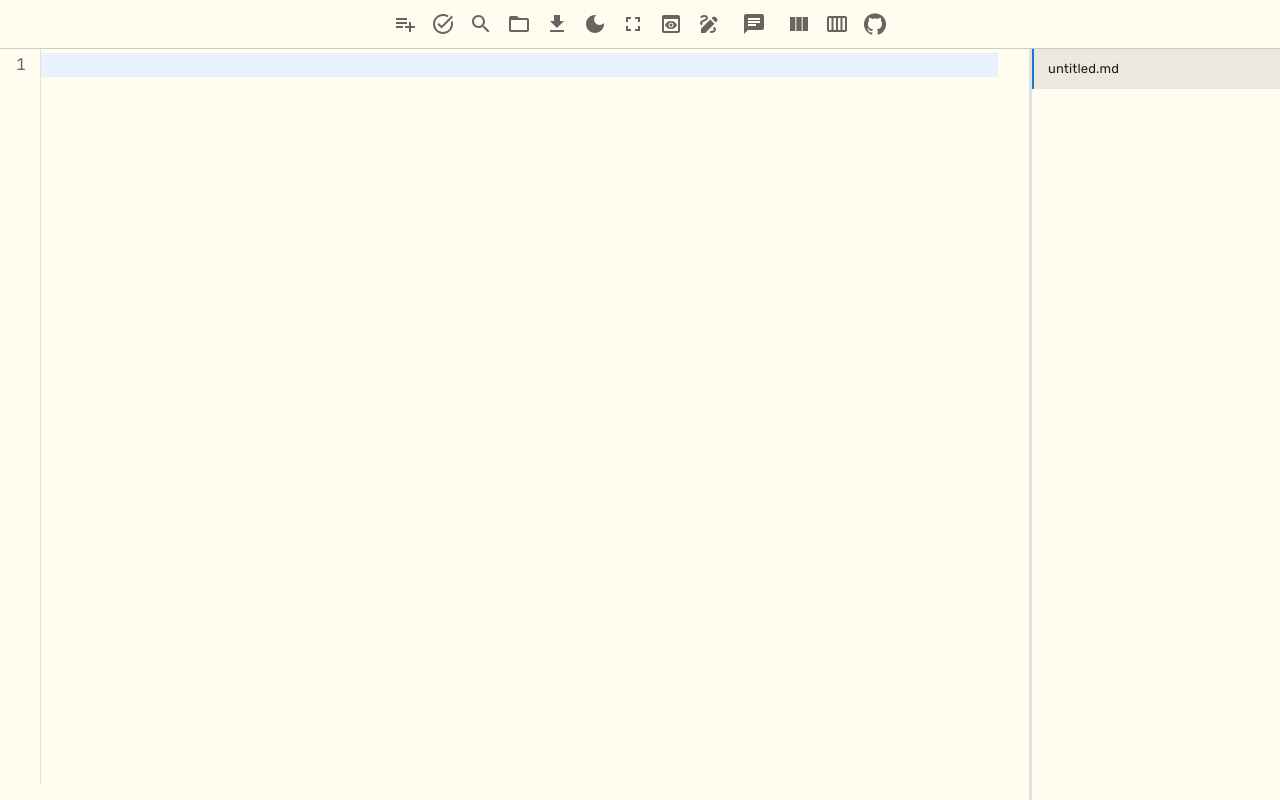
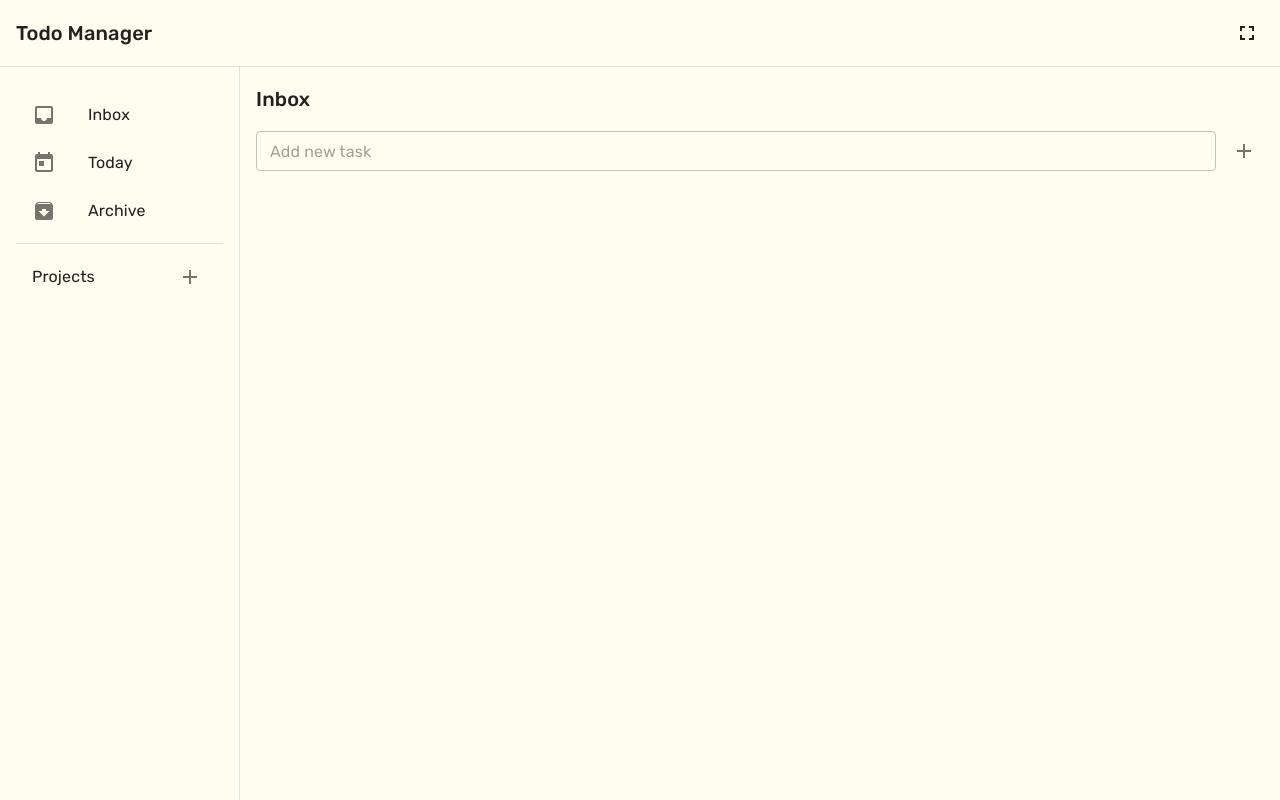
Before and after one commit to tchowdary/notepad-web, a React (Vite) app: page /#/todo in a window 1280 px wide. Before the commit this address led to /. Built offline with nearby package versions, Linux system fonts and the light colour scheme; sample sign-in values are in the browser's storage; what dropbox would draw is missing.

Commit message:
Add fullscreen todo manager with dedicated routes and improved data storage

```diff
--- a/src/App.jsx
+++ b/src/App.jsx
@@ -1,5 +1,5 @@
 import { useState, useEffect, useRef } from 'react';
-import { Routes, Route, useLocation, Navigate } from 'react-router-dom';
+import { Routes, Route, useLocation, Navigate, useNavigate } from 'react-router-dom';
 import { ThemeProvider, createTheme, CssBaseline, Box } from '@mui/material';
 import Editor from './components/Editor';
 import TabList from './components/TabList';
@@ -52,6 +52,8 @@ function App() {
   });
   const [quickAddOpen, setQuickAddOpen] = useState(false);
   const [showChat, setShowChat] = useState(false);
+  const [showTodoSidebar, setShowTodoSidebar] = useState(false);
+  const [isTodoFullscreen, setIsTodoFullscreen] = useState(false);
   const [isChatFullscreen, setIsChatFullscreen] = useState(false);
   const [showApiSettings, setShowApiSettings] = useState(false);
   const [showQuickChat, setShowQuickChat] = useState(false);
@@ -65,6 +67,7 @@ function App() {
   const [syncStatus, setSyncStatus] = useState('');
 
   const location = useLocation();
+  const navigate = useNavigate();
 
   // Handle direct hash URLs for tabs
   useEffect(() => {
@@ -345,6 +348,13 @@ function App() {
         } else if (showChat) {
           handleChatToggle();
         }
+        if (isTodoFullscreen) {
+          setIsTodoFullscreen(false);
+          setShowTodoSidebar(false);
+          setShowSidebar(true);
+        } else if (showTodoSidebar) {
+          handleTodoClick();
+        }
         return;
       }
 
@@ -352,6 +362,13 @@ function App() {
       if ((e.ctrlKey || e.metaKey) && e.shiftKey && e.key.toLowerCase() === 'c') {
         e.preventDefault();
         handleChatFullscreen();
+        return;
+      }
+
+      // Open Todo in fullscreen with Ctrl/Cmd + Shift + T
+      if ((e.ctrlKey || e.metaKey) && e.shiftKey && e.key.toLowerCase() === 't') {
+        e.preventDefault();
+        handleTodoFullscreenToggle(true);
         return;
       }
 
@@ -371,7 +388,7 @@ function App() {
     // Use capture phase to handle the event before React's event system
     window.addEventListener('keydown', handleKeyDown, true);
     return () => window.removeEventListener('keydown', handleKeyDown, true);
-  }, [focusMode, showChat, isChatFullscreen]);
+  }, [focusMode, showChat, isChatFullscreen, showTodoSidebar, isTodoFullscreen]);
 
   useEffect(() => {
     const handleKeyPress = (e) => {
@@ -645,25 +662,11 @@ function App() {
   };
 
   const handleTodoClick = () => {
-    // Check if todo tab already exists
-    const todoTab = tabs.find(tab => tab.type === 'todo');
-    if (todoTab) {
-      setActiveTab(todoTab.id);
-      return;
-    }
-
-    // Create new todo tab with consistent ID generation
-    const newId = Math.max(...tabs.map(tab => tab.id), 0) + 1;
-    const newTab = {
-      id: newId,
-      name: 'Todo',
-      content: '',
-      type: 'todo',
-      editorType: 'todo'
+    navigate('/todo');
   };
 
-    setTabs(prev => [...prev, newTab]);
-    setActiveTab(newId);
+  const handleTodoFullscreenToggle = (isFullscreen) => {
+    setIsTodoFullscreen(isFullscreen);
   };
 
   const handleQuickAddTask = (taskText) => {
@@ -1029,6 +1032,27 @@ function App() {
             />
           </Box>
         } />
+        <Route path="/todo" element={
+          <Box sx={{ height: '100vh', width: '100vw' }}>
+            <TodoManager
+              tasks={todoData}
+              onTasksChange={setTodoData}
+              darkMode={darkMode}
+              onFullscreenChange={setIsTodoFullscreen}
+              initialFullscreen={isTodoFullscreen}
+            />
+          </Box>
+        } />
+        <Route path="/notes/:taskId" element={
+          <Box sx={{ height: '100vh', width: '100vw' }}>
+            <TodoManager
+              tasks={todoData}
+              onTasksChange={setTodoData}
+              darkMode={darkMode}
+              isNotesRoute={true}
+            />
+          </Box>
+        } />
         <Route path="/*" element={
           <Box sx={{ height: '100vh', display: 'flex', flexDirection: 'column' }}>
             {/* Rest of your existing App UI */}
@@ -1058,21 +1082,20 @@ function App() {
                     onNewDrawing={handleNewDrawing}
                     onConvert={(converterId) => handleConvert(converterId)}
                     onFormatJson={() => editorRef.current?.formatJson()}
+                    className="main-toolbar"
                     currentFile={activeTab ? tabs.find(tab => tab.id === activeTab) : null}
-                    setShowGitHubSettings={setShowGitHubSettings}
                     onTodoClick={handleTodoClick}
-                    onQuickAddClick={handleQuickAddClick}
+                    onQuickAddClick={() => setQuickAddOpen(true)}
+                    onChatToggle={handleChatToggle}
                     showChat={showChat}
-                    onChatToggle={handleChatToggle}
+                    showTodoSidebar={showTodoSidebar}
                     setSplitView={setSplitView}
                     setRightTab={handleSetRightTab}
                     splitView={splitView}
-                    editorRef={tipTapEditorRef}
+                    editorRef={editorRef}
                     tabs={tabs}
                     activeTab={activeTab}
                     setActiveTab={setActiveTab}
-                    isSyncing={isSyncing}
-                    syncStatus={syncStatus}
                     onCommandPaletteOpen={() => setShowCommandPalette(true)}
                   />
                 </Box>
@@ -1168,15 +1191,6 @@ function App() {
                     {showChat && (
                       <Box
                         sx={{
-                          ...(isChatFullscreen ? {
-                            position: 'fixed',
-                            top: 0,
-                            right: 0,
-                            bottom: 0,
-                            left: 0,
-                            zIndex: theme.zIndex.drawer + 2,
-                            bgcolor: 'background.default',
-                          } : {
                           flex: '0 0 40%',
                           minWidth: { xs: '300px', sm: '350px', md: '400px' },
                           maxWidth: '800px',
@@ -1185,7 +1199,6 @@ function App() {
                           flexDirection: 'column',
                           position: 'relative',
                           transition: 'flex 0.3s ease',
-                          })
                         }}
                       >
                         <ChatBox
@@ -1200,7 +1213,7 @@ function App() {
                   </Box>
 
                   {/* Right Sidebar */}
-                  {!focusMode && (showSidebar || window.innerWidth > 960) && !showChat && (
+                  {!focusMode && (showSidebar || window.innerWidth > 960) && (
                     <Box
 
                       sx={{
--- a/src/components/TodoManager.jsx
+++ b/src/components/TodoManager.jsx
@@ -1,5 +1,6 @@
 import React, { useState, useEffect } from 'react';
 import TipTapEditor from './TipTapEditor';
+import { useNavigate, useParams, useLocation } from 'react-router-dom';
 import {
   Box,
   Typography,
@@ -20,7 +21,7 @@ import {
   DialogActions,
   Link,
   Tooltip,
-  Drawer,
+  Paper,
 } from '@mui/material';
 import {
   Add as AddIcon,
@@ -34,6 +35,10 @@ import {
   CalendarToday as CalendarIcon,
   NoteAdd as NoteIcon,
   Edit as EditIcon,
+  Fullscreen as FullscreenIcon,
+  FullscreenExit as FullscreenExitIcon,
+  Close as CloseIcon,
+  ArrowBack as ArrowBackIcon,
 } from '@mui/icons-material';
 
 // Function to extract URLs from text
@@ -87,7 +92,10 @@ const getTodayString = () => {
   return today.toISOString().split('T')[0];
 };
 
-const TodoManager = ({ tasks, onTasksChange, darkMode }) => {
+const TodoManager = ({ tasks, onTasksChange, darkMode, onFullscreenChange, initialFullscreen = false, isNotesRoute = false }) => {
+  const navigate = useNavigate();
+  const { taskId } = useParams();
+  const location = useLocation();
   const [newTask, setNewTask] = useState('');
   const [selectedProject, setSelectedProject] = useState('inbox');
   const [anchorEl, setAnchorEl] = useState(null);
@@ -98,8 +106,91 @@ const TodoManager = ({ tasks, onTasksChange, darkMode }) => {
   const [editingTaskId, setEditingTaskId] = useState(null);
   const [editingTaskText, setEditingTaskText] = useState('');
   const [selectedTaskForNotes, setSelectedTaskForNotes] = useState(null);
-  const [notesDrawerOpen, setNotesDrawerOpen] = useState(false);
+  const [isFullscreen, setIsFullscreen] = useState(initialFullscreen);
   const dateInputRef = React.useRef(null);
+
+  // Initialize todo data from localStorage on component mount
+  useEffect(() => {
+    const loadTodoData = async () => {
+      try {
+        const storedData = localStorage.getItem('todoData');
+        if (storedData) {
+          onTasksChange(JSON.parse(storedData));
+        }
+      } catch (error) {
+        console.error('Error loading todo data:', error);
+      }
+    };
+
+    loadTodoData();
+  }, []);
+
+  // Save todo data to localStorage whenever it changes
+  useEffect(() => {
+    localStorage.setItem('todoData', JSON.stringify(tasks));
+  }, [tasks]);
+
+  useEffect(() => {
+    if (onFullscreenChange) {
+      onFullscreenChange(isFullscreen);
+    }
+  }, [isFullscreen, onFullscreenChange]);
+
+  // Set initial fullscreen state from props
+  useEffect(() => {
+    setIsFullscreen(initialFullscreen);
+  }, [initialFullscreen]);
+
+  // Find the task when in notes route
+  useEffect(() => {
+    if (isNotesRoute && taskId) {
+      // Find the task in all possible locations
+      let foundTask = null;
+
+      // Check inbox
+      foundTask = tasks.inbox?.find(t => t.id === parseInt(taskId));
+
+      // Check archive if not found
+      if (!foundTask) {
+        foundTask = tasks.archive?.find(t => t.id === parseInt(taskId));
+      }
+
+      // Check all projects if not found
+      if (!foundTask && tasks.projects) {
+        for (const projectName in tasks.projects) {
+          const projectTasks = tasks.projects[projectName];
+          foundTask = projectTasks?.find(t => t.id === parseInt(taskId));
+          if (foundTask) {
+            setSelectedProject(projectName);
+            break;
+          }
+        }
+      }
+
+      if (foundTask) {
+        setSelectedTaskForNotes(foundTask);
+      } else {
+        // If task not found, navigate back to todo manager
+        navigate('/todo');
+      }
+    }
+  }, [isNotesRoute, taskId, tasks, navigate]);
+
+  // Add escape key handler for notes route
+  useEffect(() => {
+    const handleKeyDown = (e) => {
+      if (isNotesRoute && e.key === 'Escape') {
+        navigate('/todo');
+      }
+    };
+
+    window.addEventListener('keydown', handleKeyDown);
+    return () => window.removeEventListener('keydown', handleKeyDown);
+  }, [isNotesRoute, navigate]);
+
+  const toggleFullscreen = () => {
+    setIsFullscreen(!isFullscreen);
+  };
 
   const handleAddTask = () => {
     if (!newTask.trim()) return;
@@ -325,13 +416,11 @@ const TodoManager = ({ tasks, onTasksChange, darkMode }) => {
   };
 
   const handleOpenNotes = (task) => {
-    setSelectedTaskForNotes(task);
-    setNotesDrawerOpen(true);
+    navigate(`/notes/${task.id}`);
   };
 
   const handleCloseNotes = () => {
-    setSelectedTaskForNotes(null);
-    setNotesDrawerOpen(false);
+    navigate('/todo');
   };
 
   const handleNotesChange = (newContent) => {
@@ -394,8 +483,67 @@ const TodoManager = ({ tasks, onTasksChange, darkMode }) => {
     setEditingTaskText('');
   };
 
+  // Render notes view if in notes route
+  if (isNotesRoute && selectedTaskForNotes) {
     return (
-    <Box sx={{ height: '100%', display: 'flex' }}>
+      <Box sx={{
+        height: '100%',
+        display: 'flex',
+        flexDirection: 'column',
+        bgcolor: darkMode ? '#1f1a24' : 'background.paper',
+        color: darkMode ? '#ffffff' : 'text.primary',
+      }}>
+        <Box
+          sx={{
+            p: 2,
+            display: 'flex',
+            justifyContent: 'space-between',
+            alignItems: 'center',
+            borderBottom: 1,
+            borderColor: 'divider'
+          }}
+        >
+          <Box sx={{ display: 'flex', alignItems: 'center' }}>
+            <Tooltip title="Back to Todo Manager (Esc)">
+              <IconButton
+                onClick={handleCloseNotes}
+                size="small"
+                sx={{ mr: 2, color: darkMode ? '#ffffff' : 'text.primary' }}
+              >
+                <ArrowBackIcon />
+              </IconButton>
+            </Tooltip>
+            <Typography
+              variant="h6"
+              sx={{
+                fontFamily: 'Rubik, sans-serif',
+                color: darkMode ? '#ffffff' : 'text.primary',
+              }}
+            >
+              Notes for: {selectedTaskForNotes.text}
+            </Typography>
+          </Box>
+        </Box>
+        <Box sx={{ flexGrow: 1, overflow: 'auto' }}>
+          <TipTapEditor
+            content={selectedTaskForNotes.notes || ''}
+            onChange={handleNotesChange}
+            darkMode={darkMode}
+            hideToc={true}
+          />
+        </Box>
+      </Box>
+    );
+  }
+
+  return (
+    <Box sx={{
+      height: '100%',
+      display: 'flex',
+      flexDirection: 'column',
+      bgcolor: darkMode ? '#1f1a24' : 'background.paper',
+      color: darkMode ? '#ffffff' : 'text.primary',
+    }}>
       {/* Hidden date input */}
       <input
         ref={dateInputRef}
@@ -404,6 +552,31 @@ const TodoManager = ({ tasks, onTasksChange, darkMode }) => {
         onChange={handleDateChange}
       />
 
+      {/* Header with title and fullscreen toggle */}
+      <Box sx={{
+        p: 2,
+        display: 'flex',
+        justifyContent: 'space-between',
+        alignItems: 'center',
+        borderBottom: 1,
+        borderColor: 'divider'
+      }}>
+        <Typography variant="h6" sx={{ fontFamily: 'Rubik, sans-serif' }}>
+          Todo Manager
+        </Typography>
+        <Box>
+          {onFullscreenChange && (
+            <Tooltip title={isFullscreen ? "Exit Fullscreen" : "Fullscreen"}>
+              <IconButton onClick={toggleFullscreen} size="small" sx={{ color: darkMode ? '#ffffff' : 'text.primary' }}>
+                {isFullscreen ? <FullscreenExitIcon /> : <FullscreenIcon />}
+              </IconButton>
+            </Tooltip>
+          )}
+        </Box>
+      </Box>
+
+      {/* Main content */}
+      <Box sx={{ display: 'flex', flex: 1, overflow: 'hidden' }}>
         {/* Sidebar */}
         <Box sx={{ width: 240, borderRight: 1, borderColor: 'divider', p: 2, display: 'flex', flexDirection: 'column' }}>
           <List>
@@ -733,57 +906,7 @@ const TodoManager = ({ tasks, onTasksChange, darkMode }) => {
             <Button onClick={handleAddProject}>Create</Button>
           </DialogActions>
         </Dialog>
-
-      {/* Notes Drawer */}
-      <Drawer
-        anchor="bottom"
-        open={notesDrawerOpen}
-        onClose={handleCloseNotes}
-        PaperProps={{
-          sx: {
-            height: '50%',
-            bgcolor: darkMode ? '#1f1a24' : 'background.paper',
-            color: darkMode ? '#ffffff' : 'text.primary',
-          }
-        }}
-      >
-        <Box
-          sx={{
-            height: '100%',
-            display: 'flex',
-            flexDirection: 'column',
-            margin: '0 auto',
-            width: '100%',
-            maxWidth: '100ch',
-            p: 2,
-          }}
-        >
-          <Typography
-            variant="h6"
-            sx={{
-              mb: 2,
-              fontFamily: 'Rubik, sans-serif',
-              display: 'flex',
-              justifyContent: 'space-between',
-              alignItems: 'center'
-            }}
-          >
-            Notes for: {selectedTaskForNotes?.text}
-            <IconButton onClick={handleCloseNotes} size="small">
-              <DeleteIcon />
-            </IconButton>
-          </Typography>
-          {selectedTaskForNotes && (
-            <Box sx={{ flexGrow: 1, overflow: 'auto' }}>
-              <TipTapEditor
-                content={selectedTaskForNotes.notes || ''}
-                onChange={handleNotesChange}
-                darkMode={darkMode}
-              />
       </Box>
-          )}
-        </Box>
-      </Drawer>
     </Box>
   );
 };
--- a/src/components/Toolbar.jsx
+++ b/src/components/Toolbar.jsx
@@ -67,6 +67,7 @@ const Toolbar = ({
   activeTab,
   setActiveTab,
   onCommandPaletteOpen,
+  showTodoSidebar,
 }) => {
   const [showGitHubSettings, setShowGitHubSettings] = useState(false);
   const [showApiKeyInput, setShowApiKeyInput] = useState(false);
@@ -185,7 +186,11 @@ const Toolbar = ({
         </Tooltip>
 
         <Tooltip title="Todo Manager">
-          <IconButton onClick={onTodoClick} size="small">
+          <IconButton
+            onClick={onTodoClick}
+            size="small"
+            color={showTodoSidebar ? 'primary' : 'inherit'}
+          >
             <TodoManagerIcon />
           </IconButton>
         </Tooltip>
--- a/src/utils/db.js
+++ b/src/utils/db.js
@@ -1,5 +1,5 @@
 export const DB_NAME = 'notepadDB';
-export const DB_VERSION = 4;
+export const DB_VERSION = 5; // Increment version to trigger database upgrade
 export const TABS_STORE = 'tabs';
 export const DRAWINGS_STORE = 'drawings';
 export const TODO_STORE = 'todos';
@@ -32,8 +32,22 @@ export const openDB = () => {
         const store = db.createObjectStore(DRAWINGS_STORE, { keyPath: 'id' });
         store.createIndex('id', 'id', { unique: true });
       }
+
+      // Update TODO_STORE to use task ID as keyPath
       if (!db.objectStoreNames.contains(TODO_STORE)) {
-        db.createObjectStore(TODO_STORE, { keyPath: 'id' });
+        const store = db.createObjectStore(TODO_STORE, { keyPath: 'id' });
+        // Add indexes for querying tasks by list
+        store.createIndex('list', 'list', { unique: false });
+        store.createIndex('completed', 'completed', { unique: false });
+      } else if (event.oldVersion < 5) {
+        // If upgrading from a previous version, delete and recreate the store
+        db.deleteObjectStore(TODO_STORE);
+        const store = db.createObjectStore(TODO_STORE, { keyPath: 'id' });
+        store.createIndex('list', 'list', { unique: false });
+        store.createIndex('completed', 'completed', { unique: false });
+
+        // We'll migrate the data in the application code after upgrade
+        console.log('Todo store upgraded to individual task storage');
       }
     };
   });
@@ -158,18 +172,23 @@ export const deleteDrawing = async (id) => {
   });
 };
 
-export const saveTodoData = async (todoData) => {
+// Save a single todo task
+export const saveTodoTask = async (task) => {
   let db;
   try {
     db = await openDB();
     const tx = db.transaction(TODO_STORE, 'readwrite');
     const store = tx.objectStore(TODO_STORE);
 
-    await new Promise((resolve, reject) => {
-      const request = store.put({ id: 'todoData', data: todoData });
+    return await new Promise((resolve, reject) => {
+      const request = store.put(task);
+
+      request.onsuccess = () => {
+        resolve(request.result);
+      };
 
       request.onerror = (error) => {
-        console.error('Error in IndexedDB save:', error);
+        console.error('Error saving todo task:', error);
         reject(error);
       };
 
@@ -179,7 +198,7 @@ export const saveTodoData = async (todoData) => {
       };
     });
   } catch (error) {
-    console.error('Error in saveTodoData:', error);
+    console.error('Error in saveTodoTask:', error);
     throw error;
   } finally {
     if (db) {
@@ -188,6 +207,92 @@ export const saveTodoData = async (todoData) => {
   }
 };
 
+// Delete a todo task
+export const deleteTodoTask = async (taskId) => {
+  let db;
+  try {
+    db = await openDB();
+    const tx = db.transaction(TODO_STORE, 'readwrite');
+    const store = tx.objectStore(TODO_STORE);
+
+    return await new Promise((resolve, reject) => {
+      const request = store.delete(taskId);
+
+      request.onsuccess = () => {
+        resolve();
+      };
+
+      request.onerror = (error) => {
+        console.error('Error deleting todo task:', error);
+        reject(error);
+      };
+    });
+  } catch (error) {
+    console.error('Error in deleteTodoTask:', error);
+    throw error;
+  } finally {
+    if (db) {
+      db.close();
+    }
+  }
+};
+
+// Save multiple todo tasks in a single transaction
+export const saveTodoTasks = async (tasks) => {
+  let db;
+  try {
+    db = await openDB();
+    const tx = db.transaction(TODO_STORE, 'readwrite');
+    const store = tx.objectStore(TODO_STORE);
+
+    const promises = tasks.map(task => {
+      return new Promise((resolve, reject) => {
+        const request = store.put(task);
+        request.onsuccess = () => resolve(request.result);
+        request.onerror = (error) => reject(error);
+      });
+    });
+
+    await Promise.all(promises);
+    return true;
+  } catch (error) {
+    console.error('Error in saveTodoTasks:', error);
+    throw error;
+  } finally {
+    if (db) {
+      db.close();
+    }
+  }
+};
+
+// Save all todo data - for backward compatibility and bulk operations
+export const saveTodoData = async (todoData) => {
+  try {
+    // Extract all tasks from the todoData structure
+    const tasks = [
+      ...todoData.inbox,
+      ...todoData.archive,
+      ...Object.values(todoData.projects || {}).flat()
+    ];
+
+    // Save all tasks individually
+    await saveTodoTasks(tasks);
+
+    // Also save a metadata object to track lists and projects
+    await saveTodoTask({
+      id: 'todoMetadata',
+      type: 'metadata',
+      projects: Object.keys(todoData.projects || {})
+    });
+
+    return true;
+  } catch (error) {
+    console.error('Error in saveTodoData:', error);
+    throw error;
+  }
+};
+
+// Load all todo data and organize it into the expected structure
 export const loadTodoData = async () => {
   let db;
   try {
@@ -195,25 +300,51 @@ export const loadTodoData = async () => {
     const tx = db.transaction(TODO_STORE, 'readonly');
     const store = tx.objectStore(TODO_STORE);
 
-    const data = await new Promise((resolve, reject) => {
-      const request = store.get('todoData');
+    // Get all tasks
+    const tasks = await new Promise((resolve, reject) => {
+      const request = store.getAll();
 
       request.onsuccess = () => {
-        const todoData = request.result?.data || {
-          inbox: [],
-          archive: [],
-          projects: {}
-        };
-        resolve(todoData);
+        resolve(request.result || []);
       };
 
       request.onerror = (error) => {
-        console.error('Error loading todo data:', error);
+        console.error('Error loading todo tasks:', error);
         reject(error);
       };
     });
 
-    return data;
+    // Check if we need to migrate from old format
+    const oldFormatData = tasks.find(item => item.id === 'todoData');
+    if (oldFormatData && oldFormatData.data) {
+      console.log('Migrating from old todo data format');
+      // Delete the old format data
+      await deleteTodoTask('todoData');
+      // Save using the new format
+      await saveTodoData(oldFormatData.data);
+      // Reload tasks after migration
+      return await loadTodoData();
+    }
+
+    // Extract metadata
+    const metadata = tasks.find(task => task.id === 'todoMetadata') || { projects: [] };
+
+    // Filter out metadata from regular tasks
+    const regularTasks = tasks.filter(task => task.id !== 'todoMetadata' && task.type !== 'metadata');
+
+    // Organize tasks into the expected structure
+    const todoData = {
+      inbox: regularTasks.filter(task => task.list === 'inbox'),
+      archive: regularTasks.filter(task => task.list === 'archive'),
+      projects: {}
+    };
+
+    // Organize project tasks
+    metadata.projects.forEach(project => {
+      todoData.projects[project] = regularTasks.filter(task => task.list === project);
+    });
+
+    return todoData;
   } catch (error) {
     console.error('Error in loadTodoData:', error);
     return {
```
Also changed, not shown: src/components/TipTapEditor.jsx (+18 -8 lines). Lines whose indentation alone changed are shown as unchanged.
